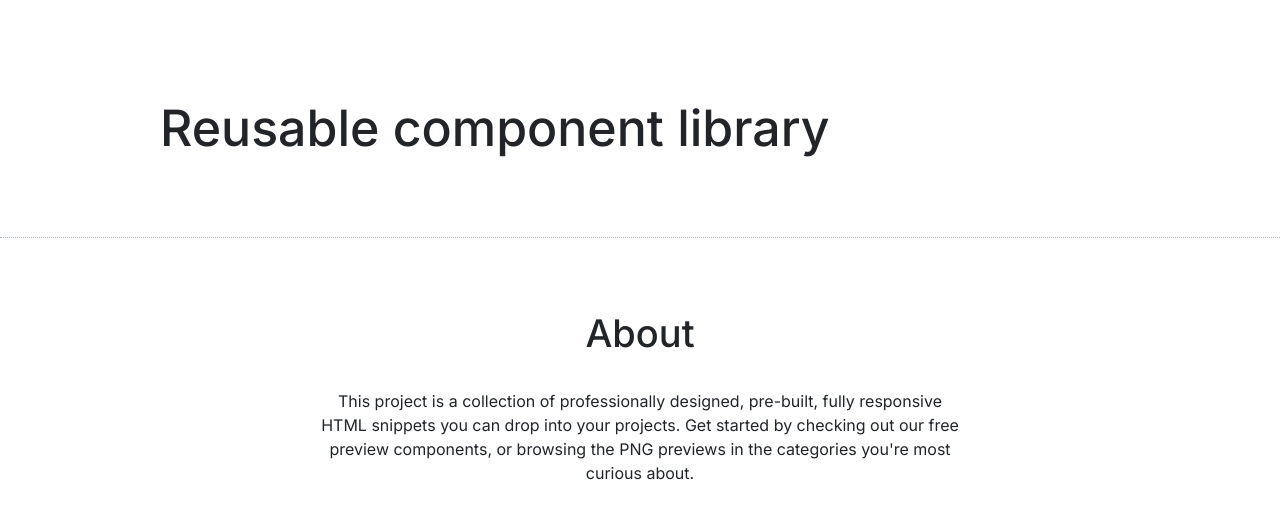
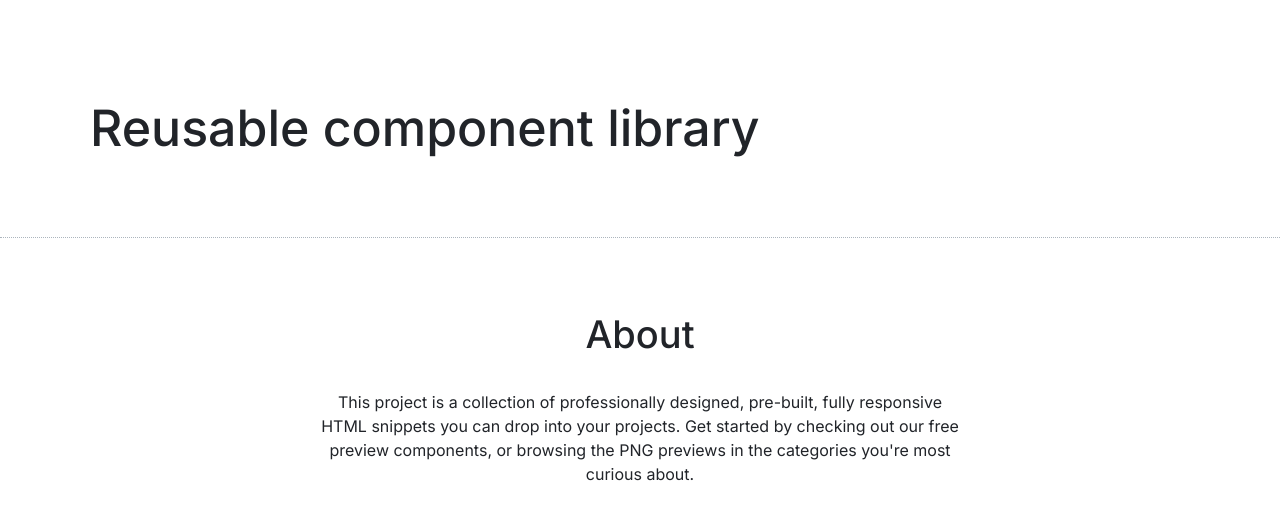
Before and after one commit to js-tasks-ru/htmlcss-20210812_vadim992, a website: page index.html in a window 1280 px wide. Drawn offline with Linux system fonts and the light colour scheme.

Commit message:
refactoring main page

```diff
--- a/components/footer/footer.css
+++ b/components/footer/footer.css
@@ -1,10 +1,12 @@
 .footer {
+  padding-top: 72px;
+  padding-bottom: 72px;
   color: var(--black);
   text-align: center;
 }
 
 .footer__title {
-  margin-top: 71px;
+  margin: 0;
   font-family: var(--ff-secondary);
   font-weight: 500;
   font-size: 38px;
--- a/components/header/header.css
+++ b/components/header/header.css
@@ -1,6 +1,6 @@
 .header {
-  min-height: 237px;
-  padding: 96px 0 77px 160px;
+  padding-top: 96px;
+  padding-bottom: 77px;
   background-color: var(--white);
   border-bottom: 1px dotted var(--grey-3);
 }
--- a/components/page/page.css
+++ b/components/page/page.css
@@ -1,10 +1,5 @@
-/* .page {} */
-
 .page__box {
   max-width: 1100px;
   width: 100%;
+  margin: 0 auto;
 }
-
-.page__footer {
-  min-height: 264px;
-}
--- a/index.html
+++ b/index.html
@@ -22,7 +22,7 @@
       <section class="preview">
       </section>
     </main>
-    <footer class="footer page__footer">
+    <footer class="footer">
       <h2 class="footer__title">About</h2>
       <p class="footer__description">
         This project is a collection of professionally designed, pre-built, fully responsive HTML snippets you can drop into your projects. Get started by checking out our free preview components, or browsing the PNG previews in the categories you're most curious about.
```
